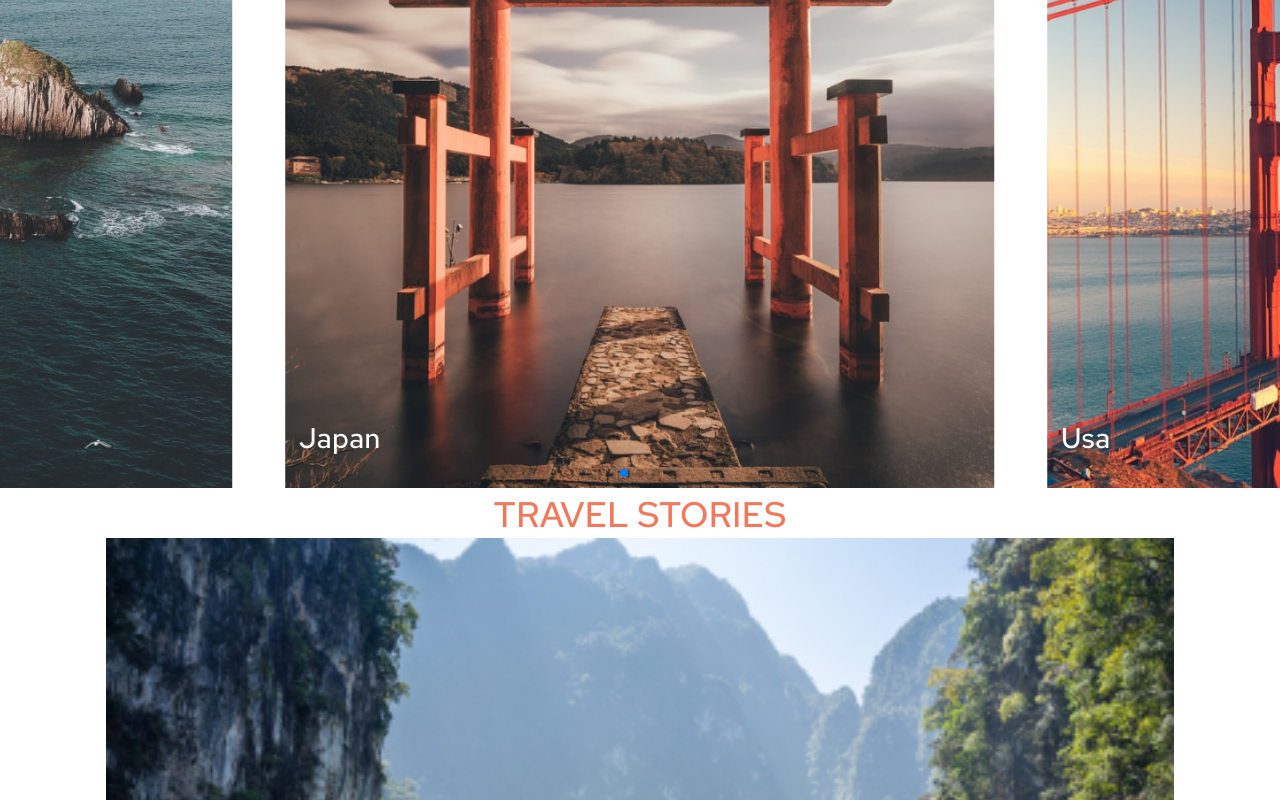
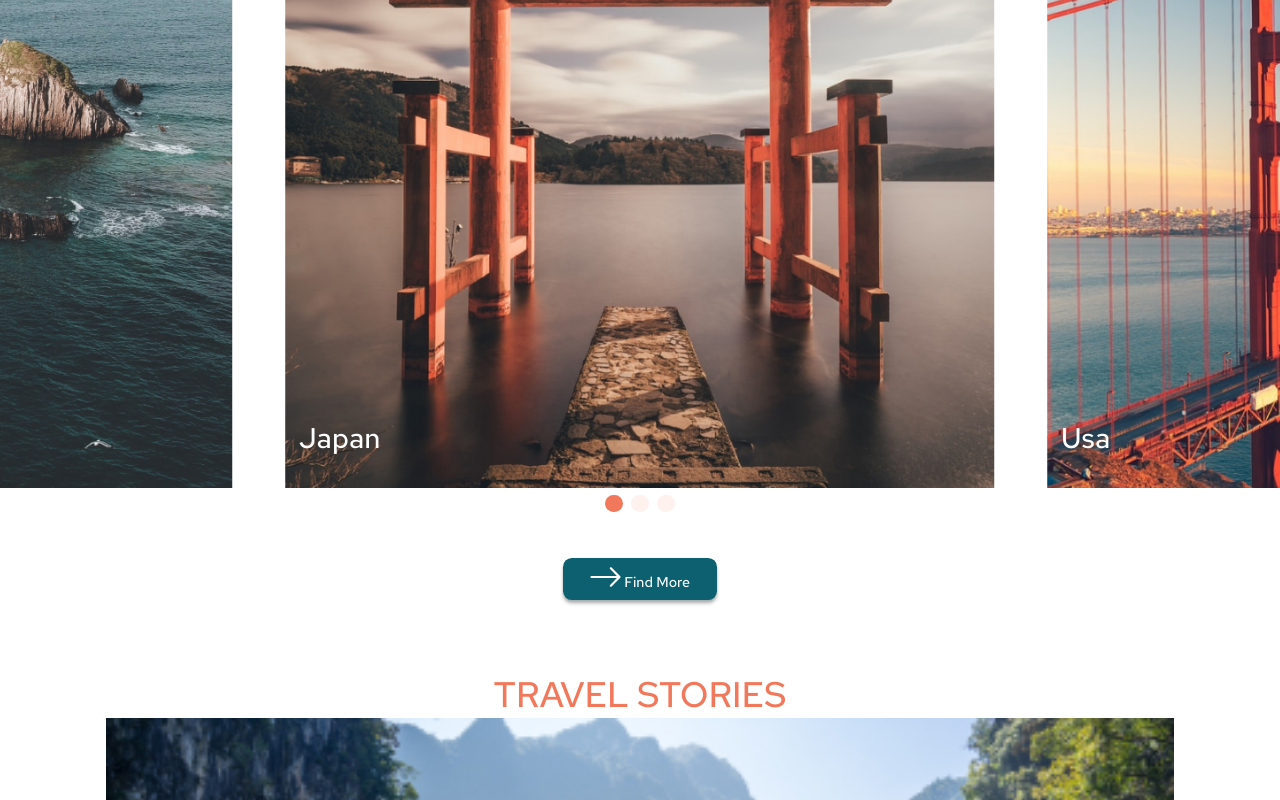
Before and after one commit to vladimirovicp/exempleHtml, a plain HTML site: page layout/RS/Travel/index.html in a window 1280 px wide. Shown: the part 1365-2165 px from the top of the page. Drawn offline with Linux system fonts and the light colour scheme; a web font is replaced by a local one.

Commit message:
add slider

```diff
--- a/layout/RS/Travel/css/global.css
+++ b/layout/RS/Travel/css/global.css
@@ -1,3 +1,13 @@
+.title{
+    font-family: 'Red Hat Text', sans-serif;
+    font-weight: 500;
+    font-size: 4rem;
+    line-height: 1.325;
+    color: #F2785C;
+    text-align: center;
+    text-transform: uppercase;
+}
+
 .button{
     font-family: 'Red Hat Text', sans-serif;
     font-weight: 500;
@@ -10,12 +20,17 @@
     color: #fff;
 }
 
-.title{
-    font-family: 'Red Hat Text', sans-serif;
-    font-weight: 500;
-    font-size: 4rem;
-    line-height: 1.325;
-    color: #F2785C;
-    text-align: center;
-    text-transform: uppercase;
+.button-arrow{
+
 }
+
+.img-arrow{
+    display: inline-block;
+    width: 3.5rem;
+    height: 2.25rem;
+
+}
+
+.img-arrow img{
+    /*box-shadow: 0px .4rem .4rem rgba(0, 0, 0, 0.25);*/
+}
--- a/layout/RS/Travel/css/style.css
+++ b/layout/RS/Travel/css/style.css
@@ -30,6 +30,8 @@ font-family: 'Magra', sans-serif;
 font-family: 'Red Hat Text', sans-serif;
 
 */
+
+
 
 .header{
     position: relative;
@@ -246,3 +248,36 @@ font-family: 'Red Hat Text', sans-serif;
     bottom: 4rem;
     left: 1.5rem;
 }
+
+.destinations__swiper .swiper-pagination-bullet {
+    width: 2rem;
+    height: 2rem;
+    background-color: rgba(242, 120, 92, 0.5);
+}
+
+.destinations__swiper .swiper-pagination-bullet-active {
+    background-color: rgba(242, 120, 92, 1);
+}
+
+.destinations__slide{
+    margin-bottom: calc(2.4rem + 10px);
+}
+
+.destinations__pagination {
+    display: flex;
+    align-items: center;
+    justify-content: center;
+}
+
+.destinations__center-button{
+    text-align: center;
+    margin-top: 4rem;
+}
+
+.destinations__button{
+
+}
+
+.stories{
+    padding-top: 8rem;
+}
--- a/layout/RS/Travel/index.html
+++ b/layout/RS/Travel/index.html
@@ -95,7 +95,6 @@
         </section>
         <section class="destinations">
             <h2 class="destinations__header title">POPULAR DESTINATIONS</h2>
-            <div class="del">
                 <div class="destinations__swiper swiper">
                     <div class="swiper-wrapper">
                         <div class="destinations__slide swiper-slide">
@@ -125,11 +124,15 @@
                         </div>
 
                     </div>
-                    <div class="swiper-pagination"></div>
+                    <div class="destinations__pagination swiper-pagination"></div>
+                </div>
+            <div class="destinations__center-button">
+                <button class="button button-arrow destinations__button">
+                    <span class="img-arrow"><img src="./img/svg/arrow-button.svg" alt="arrow"></span>
+                    Find More
+                </button>
+            </div>
 
-
-                </div>
-            </div>
 
         </section>
         <section class="stories">
```
Also changed, not shown: layout/RS/Travel/img/svg/arrow-button.svg (added).
